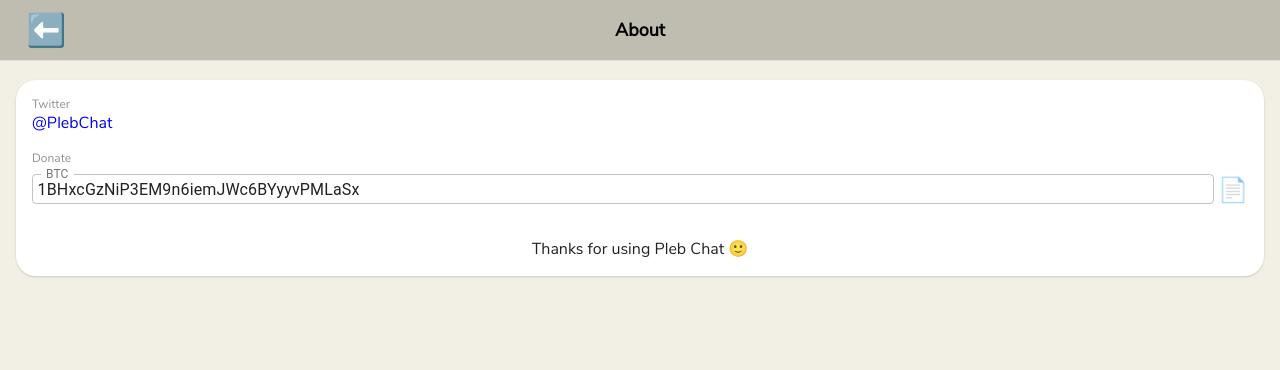
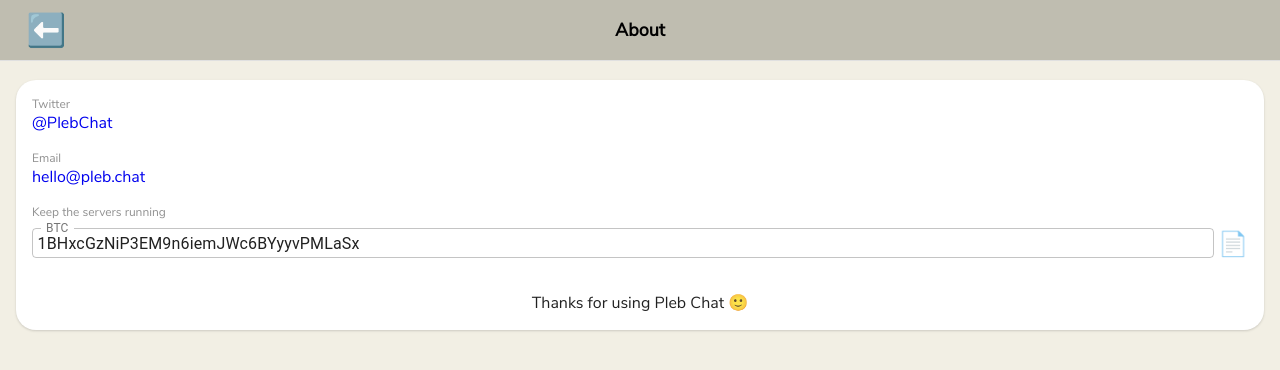
Before and after one commit to nprz/pleb.chat.client, a React (Create React App) app: page /about in a window 1280 px wide. Shown: the top 370 px of the page. Built offline with nearby package versions, Linux system fonts and the light colour scheme; the HTML template or start-up script is replaced by a standard one; what graphql.macro would draw is missing.

Commit message:
minor copy changes, added email

```diff
--- a/public/index.html
+++ b/public/index.html
@@ -5,10 +5,7 @@
     <link rel="icon" href="%PUBLIC_URL%/icon_wave.png" />
     <meta name="viewport" content="width=device-width, initial-scale=1" />
     <meta name="theme-color" content="#000000" />
-    <meta
-      name="description"
-      content="Web site created using create-react-app"
-    />
+    <meta name="description" content="Let the plebs chat!" />
     <link rel="apple-touch-icon" href="%PUBLIC_URL%/logo192.png" />
     <!--
       manifest.json provides metadata used when your web app is installed on a
--- a/src/pages/About.js
+++ b/src/pages/About.js
@@ -158,7 +158,15 @@
           </Text>
         </InfoListItem>
         <InfoListItem>
-          <ListItemTitle>Donate</ListItemTitle>
+          <ListItemTitle>Email</ListItemTitle>
+          <Text>
+            <StyledAnchor href="mailto:hello@pleb.chat">
+              hello@pleb.chat
+            </StyledAnchor>
+          </Text>
+        </InfoListItem>
+        <InfoListItem>
+          <ListItemTitle>Keep the servers running</ListItemTitle>
           <InputContainer>
             <StyledTextField
               value="1BHxcGzNiP3EM9n6iemJWc6BYyyvPMLaSx"
--- a/src/pages/Home.js
+++ b/src/pages/Home.js
@@ -306,14 +306,14 @@
     - cool gradient on posting limit
     - Install GA ✅
     - center for desktop, max-width
-    - make a twitter
-    - Make sure DB url is pointing in the correct spot
-    - dumb bug when loading directly into a chatroom
+    - make a twitter ✅
+    - Make sure DB url is pointing in the correct spot ✅
+    - dumb bug when loading directly into a chatroom ✅
     - chron job to delete inactive rooms - will be doing this manually for the time being
     - Ship it >:)
 
-    - Make sure GA is working
-    - Make sure email forwarding is working
+    - Make sure GA is working ✅
+    - Make sure email forwarding is working ✅
     - Set up Auth0
     - Set up a new db ✅
     - get off hobby heroku plan ✅
@@ -370,12 +370,9 @@
           </TitleContainer>
           <Spacer />
           <Text>
-            Hey, you don't have enough followers to get on stage and you don't
-            know what you'd say in front of all those people anyway.
+            Text chat rooms for clubhouse. Enter the url of an ongoing clubhouse
+            room below to start chatting.
           </Text>
-
-          <Spacer />
-          <Text>Pleb Chat is here for you.</Text>
 
           <Spacer />
           <Text>Join the conversation. Join Pleb Chat.</Text>
```
